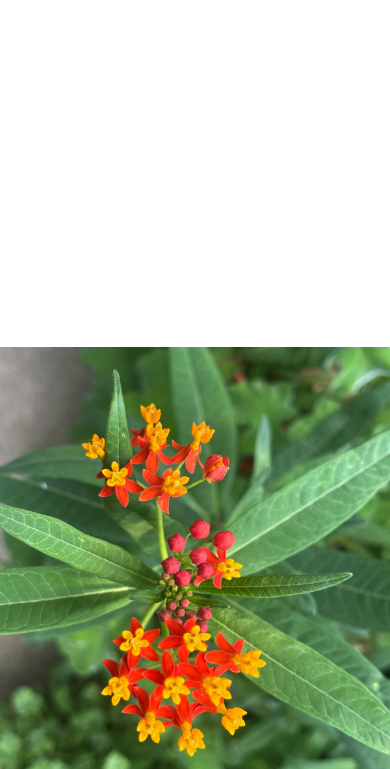
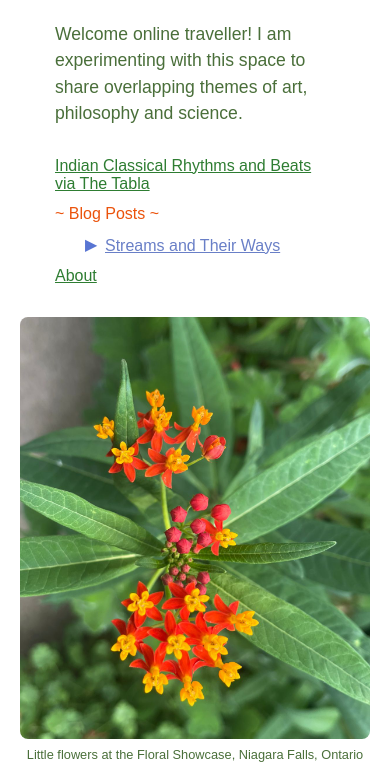
Before and after one commit to TofuHuman/tofuhuman.github.io, a plain HTML site: page index.html in a window 390 px wide. Shown: the part 75-844 px from the top of the page. Drawn offline with nearby package versions, Linux system fonts and the light colour scheme.

Commit message:
Add files via upload

```diff
--- a/index.html
+++ b/index.html
@@ -1,3 +1,5 @@
+
+
 <!DOCTYPE html>
 <html lang="en">
 <head>
@@ -23,29 +25,142 @@
 
     .left {
       background: white;
-      flex: 1 1 40%; /* allow flex grow, shrink, and start at 40% */
-      min-width: 320px; /* don’t get too narrow */
-      max-width: 600px; /* max size for large screens */
+      flex: 1 1 40%;
+      min-width: 1100px;
+      max-width: 2000px;
       padding: 60px 40px;
       display: flex;
       align-items: flex-start;
       justify-content: center;
     }
 
+    .left .content {
+      max-width: 80%;
+    }
+
     .left h1 {
       font-weight: 400;
-      font-size: clamp(2rem, 5vw, 3.5rem); /* fluid font size */
+      font-size: clamp(2rem, 5vw, 3.5rem);
       text-transform: lowercase;
       color: #2e7d32;
       letter-spacing: 0.1em;
-      max-width: 80%;
+      margin-bottom: 1.5rem;
     }
 
+    .left p {
+      font-family: Arial, sans-serif;
+      font-size: 1.1rem;
+      margin-bottom: 30px;
+      color: #4a6f3a;
+      line-height: 1.5;
+    }
+
+    /* Navigation menu */
+    .left nav ul {
+      list-style: none;
+      padding-left: 0;
+    }
+
+    .left nav ul li {
+      margin-bottom: 12px;
+      font-family: Arial, sans-serif;
+      color: #2e7d32;
+      font-weight: 500;
+      cursor: pointer;
+    }
+
+    .left nav ul li a {
+      font-family: Arial, sans-serif;
+      color: #2e7d32;
+      text-decoration: underline;
+      font-weight: 500;
+      transition: color 0.3s ease;
+    }
+
+    .left nav ul li a:hover {
+      color: #eb530c;
+    }
+
+    /* Parent menu item (non-link) */
+    .left nav ul li span.menu-parent {
+      font-weight: 500;
+      text-decoration: none;
+      cursor: default;
+      display: inline-block;
+      margin-bottom: 6px;
+      color: #eb530c;
+    }
+
+    /* Submenu */
+    .left nav ul ul {
+      list-style: none;
+      font-weight: 500;
+      margin-left: 30px;
+      margin-top: 8px;
+      padding-left: 0;
+      font-weight: 500;
+    }
+
+    .left nav ul ul li {
+      margin-bottom: 8px;
+      position: relative;
+      padding-left: 20px;
+      font-weight: 500;
+      color: #4667d3;
+    }
+
+    /* Right-pointing arrow before submenu items */
+    .left nav ul ul li::before {
+      content: "▶";
+      position: absolute;
+      left: 0;
+      color: #5875d3;
+      font-weight: 500;
+      line-height: 1;
+    }
+
+    .left nav ul ul li a {
+      font-family: Arial, sans-serif;
+      color: #697fc7;
+      text-decoration: underline;
+      transition: color 0.3s ease;
+      font-weight: 500;
+    }
+
+    /* Right side */
     .right {
       flex: 1 1 60%;
-      min-width: 300px;
-      background: url('https://github.com/tofuhuman/tofuhuman.github.io/blob/main/little-flower-niagara.jpg?raw=true') no-repeat center center;
+      min-width: 700px;
+      display: flex;
+      justify-content: center;
+      align-items: flex-start;
+      padding: 60px 40px;
+    }
+
+    .image-container {
+      display: flex;
+      flex-direction: column;
+      align-items: center;
+      width: 100%;
+      max-width: 600px;
+    }
+
+    .img1 {
+      width: 100%;
+      height: 90vh;
+      background-image: url('https://github.com/tofuhuman/tofuhuman.github.io/blob/main/little-flower-niagara.jpg?raw=true');
+      background-position: center;
+      background-repeat: no-repeat;
       background-size: cover;
+      border-radius: 8px;
+    }
+
+    .caption {
+      margin-top: 8px;
+      font-size: 0.8rem;
+      color: #4a6f3a;
+      font-family: Arial, sans-serif;
+      text-align: center;
     }
 
     /* Responsive adjustments */
@@ -57,21 +172,50 @@
         max-width: 100%;
         min-width: 100%;
         flex: none;
-        height: 50vh;
         padding: 30px 20px;
       }
+      .left {
+        padding-bottom: 0;
+      }
       .left h1 {
-        max-width: 100%;
         font-size: clamp(1.5rem, 8vw, 3rem);
         text-align: center;
+      }
+      .right {
+        padding-top: 20px;
+        justify-content: center;
+      }
+      .img1 {
+        height: 50vh;
       }
     }
   </style>
 </head>
 <body>
   <div class="left">
-    <h1>beats and all</h1>
+    <div class="content">
+      <h1>beats and all</h1>
+      <p>Welcome online traveller! I am experimenting with this space to share overlapping themes of art, philosophy and science.</p>
+      <nav>
+        <ul>
+          <li><a href="#">Indian Classical Rhythms and Beats via The Tabla</a></li>
+          <li>
+            <span class="menu-parent">~ Blog Posts ~</span>
+            <ul>
+              <li><a href="#">Streams and Their Ways</a></li>
+            </ul>
+          </li>
+          <li><a href="#">About</a></li>
+        </ul>
+      </nav>
+    </div>
   </div>
-  <div class="right"></div>
+
+  <div class="right">
+    <div class="image-container">
+      <div class="img1"></div>
+      <p class="caption"> Little flowers at the Floral Showcase, Niagara Falls, Ontario</p>
+    </div>
+  </div>
 </body>
 </html>
```
